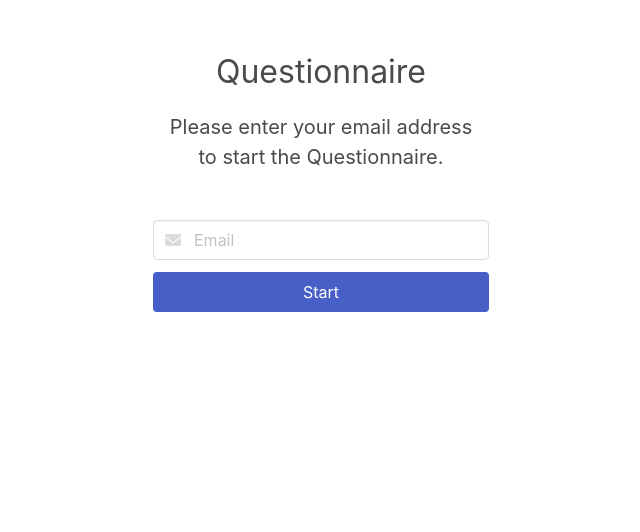
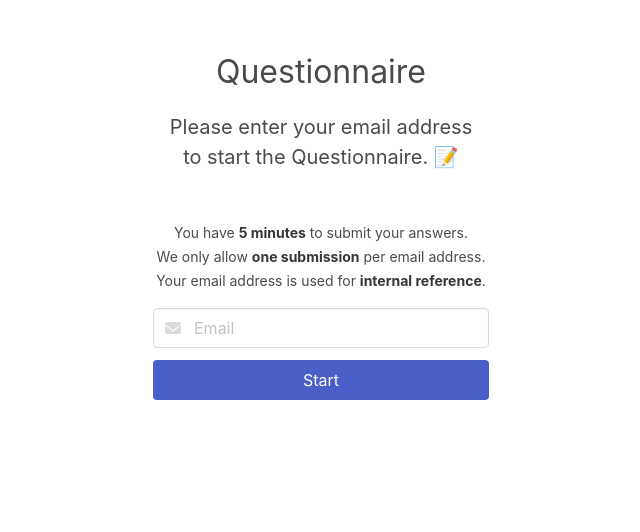
Before and after one commit to m-spangenberg/interview-project, a Flask app: page / in a window 1280 px wide. Shown: the part 64-596 px from the top of the page, without its empty margins (319-959 px from the left). Run offline with Flask 3, Linux system fonts and the light colour scheme.

Commit message:
chore: add user notification

```diff
--- a/questionnaire/templates/index.html
+++ b/questionnaire/templates/index.html
@@ -15,8 +15,16 @@
 
             <form action="" method="POST">
               <div class="field">
-                <h2 class="is-size-3 mb-4">Questionnaire</h2>
-                <h2 class="is-size-5 mb-6">Please enter your email address<br>to start the Questionnaire.</h2>
+                <h2 class="is-size-3 mb-4 is-unselectable">Questionnaire</h2>
+                <h2 class="is-size-5 mb-6 is-unselectable">Please enter your email address<br>to start the Questionnaire. 📝</h2>
+
+                <!-- Some user info -->
+                <ul class="mb-4">
+                  <li><small>You have <strong>5 minutes</strong> to submit your answers.</small></li>
+                  <li><small>We only allow <strong>one submission</strong> per email address.</strong></small></li>
+                  <li><small>Your email address is used for <strong>internal reference</strong>.</small></li>
+                </ul>
+
                 <p class="control has-icons-left has-icons-right">
                   <input class="input" type="email" placeholder="Email">
                   <span class="icon is-small is-left">
```
Also changed, not shown: questionnaire/templates/login.html (+10 -2 lines).
